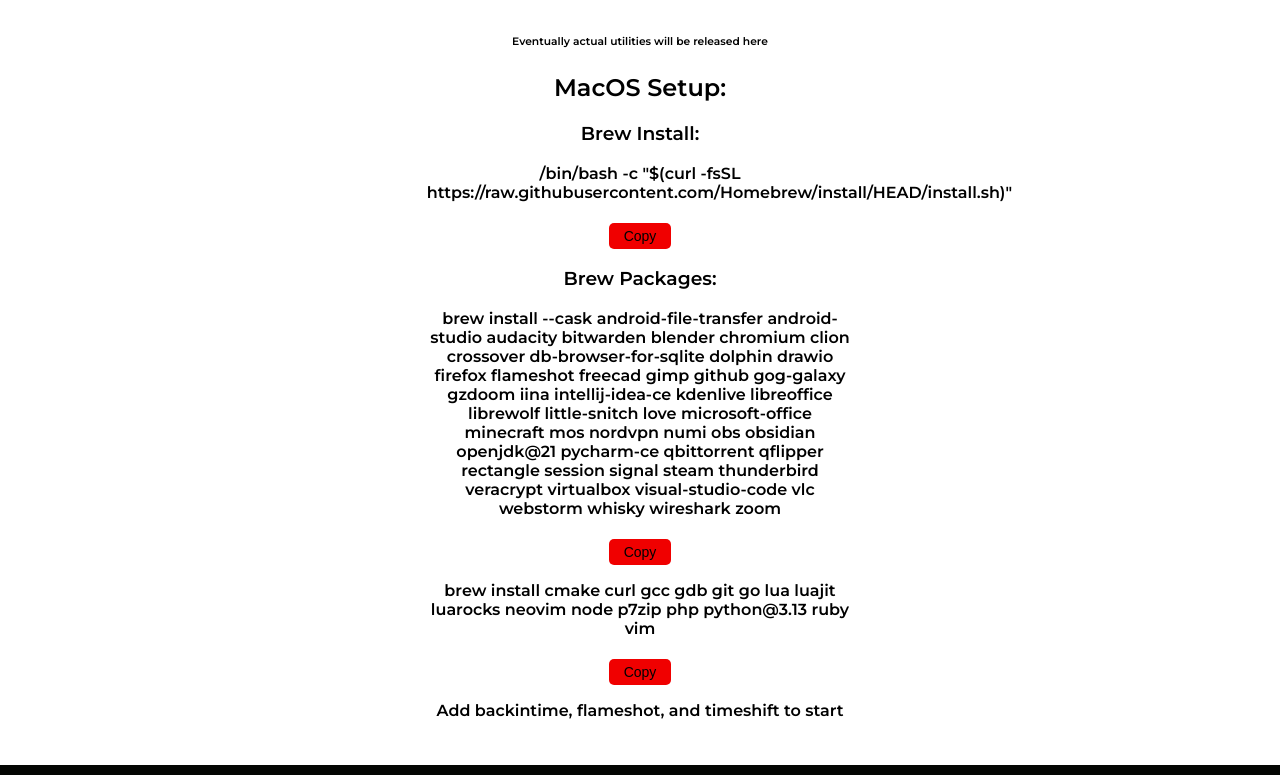
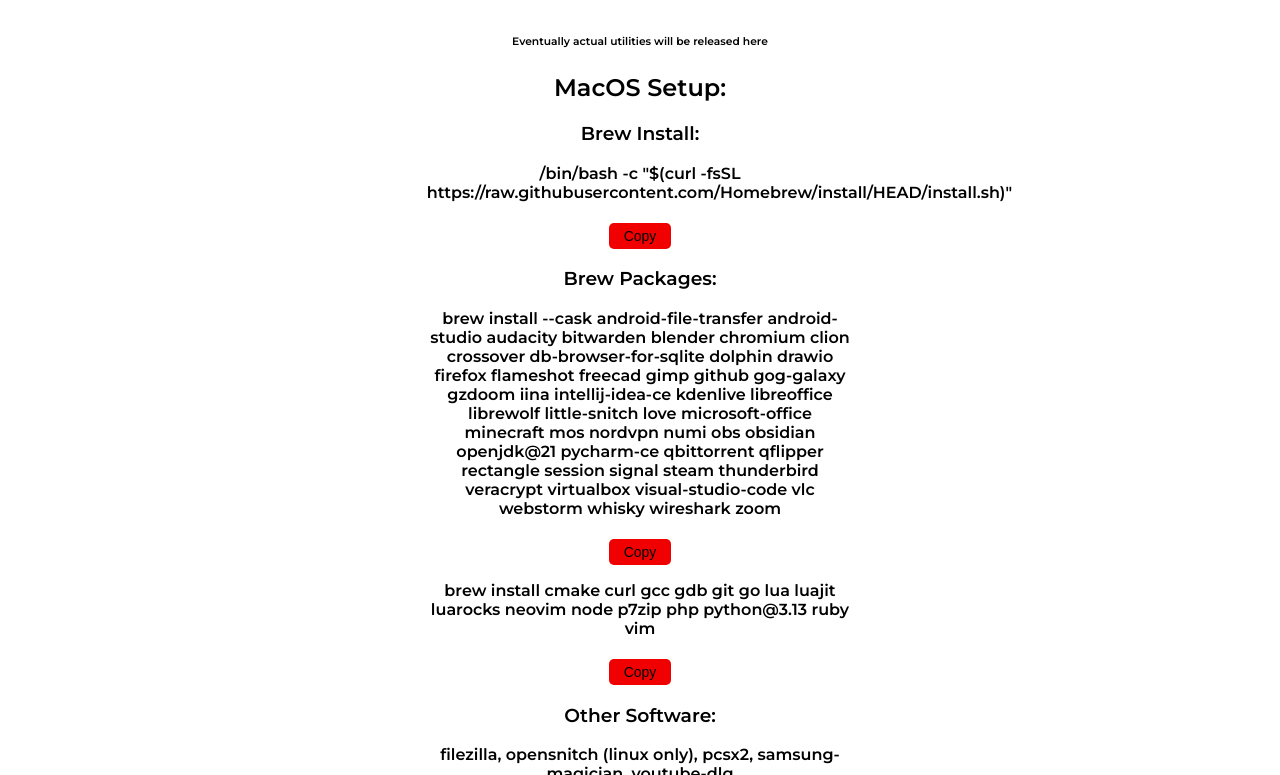
Before and after one commit to LavaShield/website-live, a plain HTML site: page tools.html in a window 1280 px wide. Shown: the part 92-867 px from the top of the page. Drawn offline with nearby package versions, Linux system fonts and the light colour scheme.

Commit message:
Update tools.html

```diff
--- a/tools.html
+++ b/tools.html
@@ -19,6 +19,9 @@
                 <p class="copy" id="brewCaskPackages">brew install --cask </p>
                 <p class="copy" id="brewCmdPackages">brew install </p>
             <br>
+            <h3>Other Software:</h3>
+                <p class="copy" id="otherSoftware"></p>
+            <br>
             <p>Add backintime, flameshot, and timeshift to start</p>
     </div>
     <br>
@@ -29,6 +32,7 @@
             const brewInstall = document.getElementById('brewInstall');
             const brewCaskPackages = document.getElementById('brewCaskPackages');
             const brewCmdPackages = document.getElementById('brewCmdPackages');
+            const otherSoftware = document.getElementById('otherSoftware');
 
             // Install Brew Command
             brewInstall.innerHTML += "/bin/bash -c \"$(curl -fsSL https://raw.githubusercontent.com/Homebrew/install/HEAD/install.sh)\"";
@@ -44,7 +48,8 @@
             // Brew Cmd Packages
             brewCmdPackages.innerHTML += "cmake curl gcc gdb git go lua luajit luarocks neovim node p7zip php python@3.13 ruby vim";
 
-            // Other software: filezilla, opensnitch (linux only), pcsx2, samsung-magician, youtube-dlg
+            // Other software
+            otherSoftware.innerHTML += "filezilla, opensnitch (linux only), pcsx2, samsung-magician, youtube-dlg ";
 
             // Copy Button
             $('.copy').each(function() {
```
